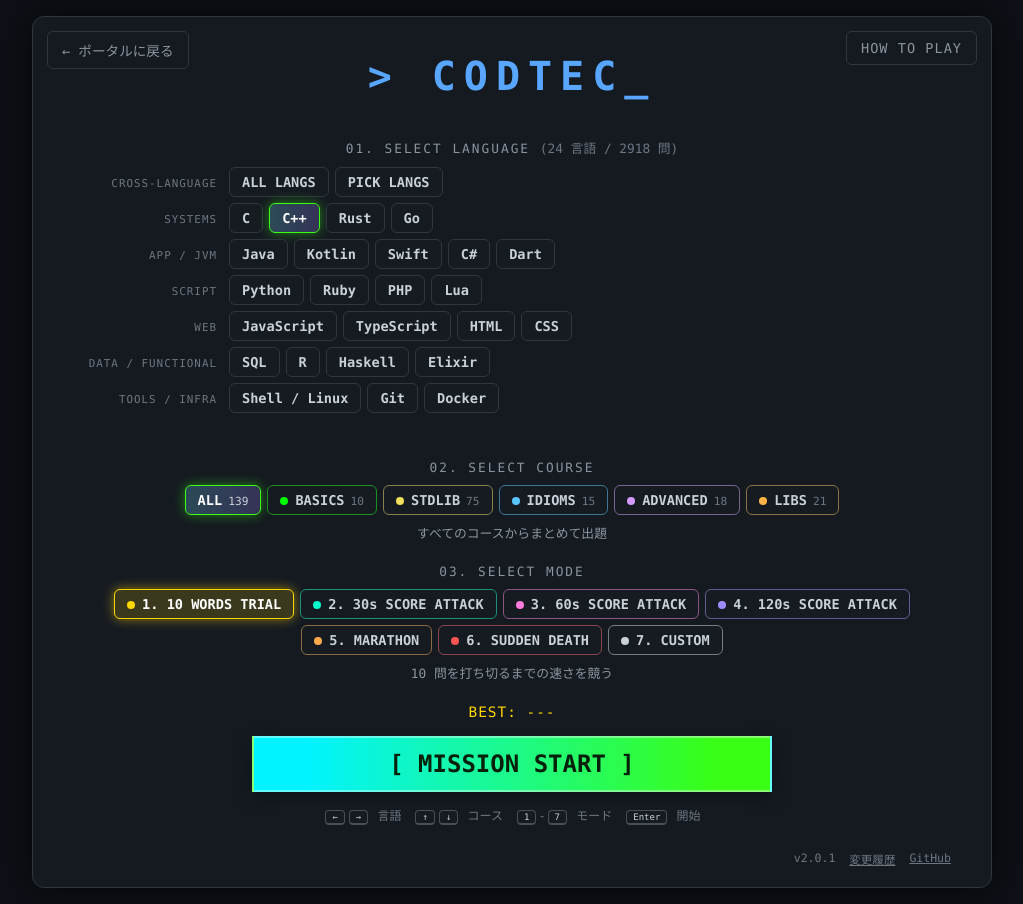
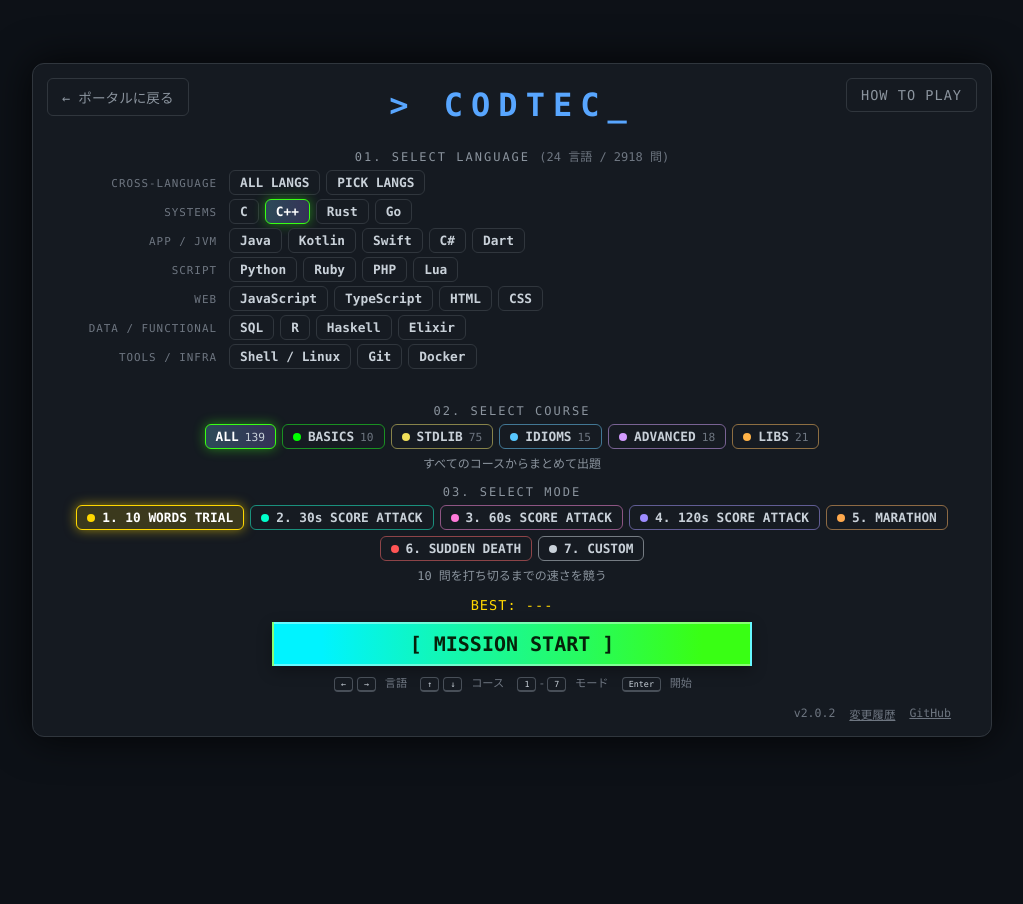
Before and after one commit to ssmbc2929bartok/codtec, a plain HTML site: page index.html in a window 1280 px wide. Shown: the whole page, without its empty margins (128-1151 px from the left). After the commit the page ends 800 px from the top, so only its background shows below. Drawn offline with Linux system fonts and the light colour scheme.

Commit message:
style: メニューを詰めて 13 インチの画面に収める（v2.0.2）
- メニューの余白と文字を少し詰めた（1470x800 の画面で、高さが約 900px から 693px になる）
- バージョンを 2.0.2 に上げ、CHANGELOG と README を合わせた

Co-Authored-By: Claude Fable 5.2 <noreply@anthropic.com>

```diff
--- a/codtec.css
+++ b/codtec.css
@@ -43,14 +43,14 @@ body {
     position: relative;
     text-align: center;
     border: 1px solid var(--border);
-    padding: 36px 40px 20px;
+    padding: 22px 40px 14px;
     background: var(--panel-bg);
     box-shadow: 0 0 40px rgba(0, 0, 0, 0.8);
     border-radius: 12px;
     width: min(960px, 100%);
 }
 
-h1 { color: var(--accent-blue); letter-spacing: 8px; margin: 0 0 8px; font-size: 2.5rem; }
+h1 { color: var(--accent-blue); letter-spacing: 8px; margin: 0 0 2px; font-size: 2rem; }
 
 kbd {
     display: inline-block;
@@ -68,17 +68,17 @@ kbd {
 /* --- メニュー --- */
 .portal-link { position: absolute; top: 14px; left: 14px; padding: 6px 12px; font-size: 0.75rem; }
 .howto-link { position: absolute; top: 14px; right: 14px; padding: 6px 12px; font-size: 0.75rem; letter-spacing: 1px; }
-.menu-message { min-height: 1.4em; margin: 0 0 12px; font-size: 0.85rem; color: var(--error-red); }
-.selection-group { margin-bottom: 22px; }
-.label { font-size: 0.8rem; color: var(--muted); margin: 0 0 10px; letter-spacing: 2px; }
+.menu-message { min-height: 1.2em; margin: 0 0 6px; font-size: 0.8rem; color: var(--error-red); }
+.selection-group { margin-bottom: 14px; }
+.label { font-size: 0.75rem; color: var(--muted); margin: 0 0 6px; letter-spacing: 2px; }
 .label span { color: #6e7681; letter-spacing: 0; }
-.desc { min-height: 1.3em; margin: 8px 0 0; font-size: 0.8rem; color: var(--muted); }
+.desc { min-height: 1.3em; margin: 5px 0 0; font-size: 0.75rem; color: var(--muted); }
 
 .lang-group {
     display: flex;
     align-items: baseline;
     gap: 6px;
-    margin-bottom: 6px;
+    margin-bottom: 4px;
     text-align: left;
 }
 .group-label {
@@ -97,13 +97,13 @@ kbd {
 .chip-row { justify-content: center; }
 
 .chip {
-    padding: 6px 12px;
+    padding: 4px 10px;
     border: 1px solid var(--border);
     border-radius: 6px;
     background: #161b22;
     color: var(--text);
     font-family: inherit;
-    font-size: 0.85rem;
+    font-size: 0.8rem;
     font-weight: bold;
     cursor: pointer;
     transition: border-color 0.15s, background 0.15s, box-shadow 0.15s;
@@ -165,8 +165,8 @@ kbd {
 .custom-help, .custom-summary { grid-column: 1 / -1; margin: 2px 0 0; font-size: 0.75rem; color: var(--muted); }
 .custom-summary { color: var(--accent-cyan); letter-spacing: 1px; }
 
-.best-display { min-height: 1.4em; margin: 0; font-size: 0.9rem; color: var(--gold); letter-spacing: 1px; }
-.key-hint { margin: 14px 0 0; font-size: 0.75rem; color: #6e7681; }
+.best-display { min-height: 1.3em; margin: 0; font-size: 0.85rem; color: var(--gold); letter-spacing: 1px; }
+.key-hint { margin: 8px 0 0; font-size: 0.7rem; color: #6e7681; }
 
 /* --- ボタン --- */
 .btn-gradient {
@@ -191,9 +191,10 @@ kbd {
 #start-btn.btn-gradient {
     background-image: linear-gradient(to right, #00f3ff 10%, #39ff14 90%);
     color: #06210a;
-    width: min(520px, 100%);
-    font-size: 1.5rem;
-    margin-top: 12px;
+    width: min(480px, 100%);
+    padding: 8px 25px;
+    font-size: 1.25rem;
+    margin-top: 8px;
 }
 #start-btn:disabled { filter: grayscale(1); opacity: 0.2; cursor: not-allowed; }
 
@@ -401,7 +402,7 @@ kbd {
     display: flex;
     justify-content: flex-end;
     gap: 14px;
-    margin-top: 26px;
+    margin-top: 14px;
     font-size: 0.72rem;
     color: #6e7681;
 }
--- a/data/registry.js
+++ b/data/registry.js
@@ -4,7 +4,7 @@
 (function (global) {
     'use strict';
 
-    const VERSION = '2.0.1';
+    const VERSION = '2.0.2';
 
     // 1 問の長さの上限（これを超える行は読み込み時に除外して警告する）
     const MAX_LENGTH = 56;
--- a/howto.html
+++ b/howto.html
@@ -6,7 +6,7 @@
     <meta name="description" content="Codtec の遊び方。コース・モード・操作キー・記録の説明です。">
     <title>How to Play | Codtec</title>
     <!-- ?v= は node tools/release.mjs <番号> で index.html と一緒に書き換える -->
-    <link rel="stylesheet" href="codtec.css?v=2.0.1">
+    <link rel="stylesheet" href="codtec.css?v=2.0.2">
 </head>
 <body class="doc-page">
 
--- a/index.html
+++ b/index.html
@@ -6,7 +6,7 @@
     <meta name="description" content="エンジニア向けのターミナル風タイピングゲーム。24 言語・2900 問以上のコードで練習できます。">
     <title>Codtec | Programming Typing</title>
     <!-- ?v= は古いキャッシュを避けるための印。node tools/release.mjs <番号> で、data/registry.js の VERSION と一緒に書き換える -->
-    <link rel="stylesheet" href="codtec.css?v=2.0.1">
+    <link rel="stylesheet" href="codtec.css?v=2.0.2">
 </head>
 <body>
 
@@ -83,8 +83,8 @@
         </footer>
     </div>
 
-    <script src="data/registry.js?v=2.0.1"></script>
-    <script src="data/manifest.js?v=2.0.1"></script>
-    <script src="script.js?v=2.0.1"></script>
+    <script src="data/registry.js?v=2.0.2"></script>
+    <script src="data/manifest.js?v=2.0.2"></script>
+    <script src="script.js?v=2.0.2"></script>
 </body>
 </html>
```
Also changed, not shown: 2 other files.
